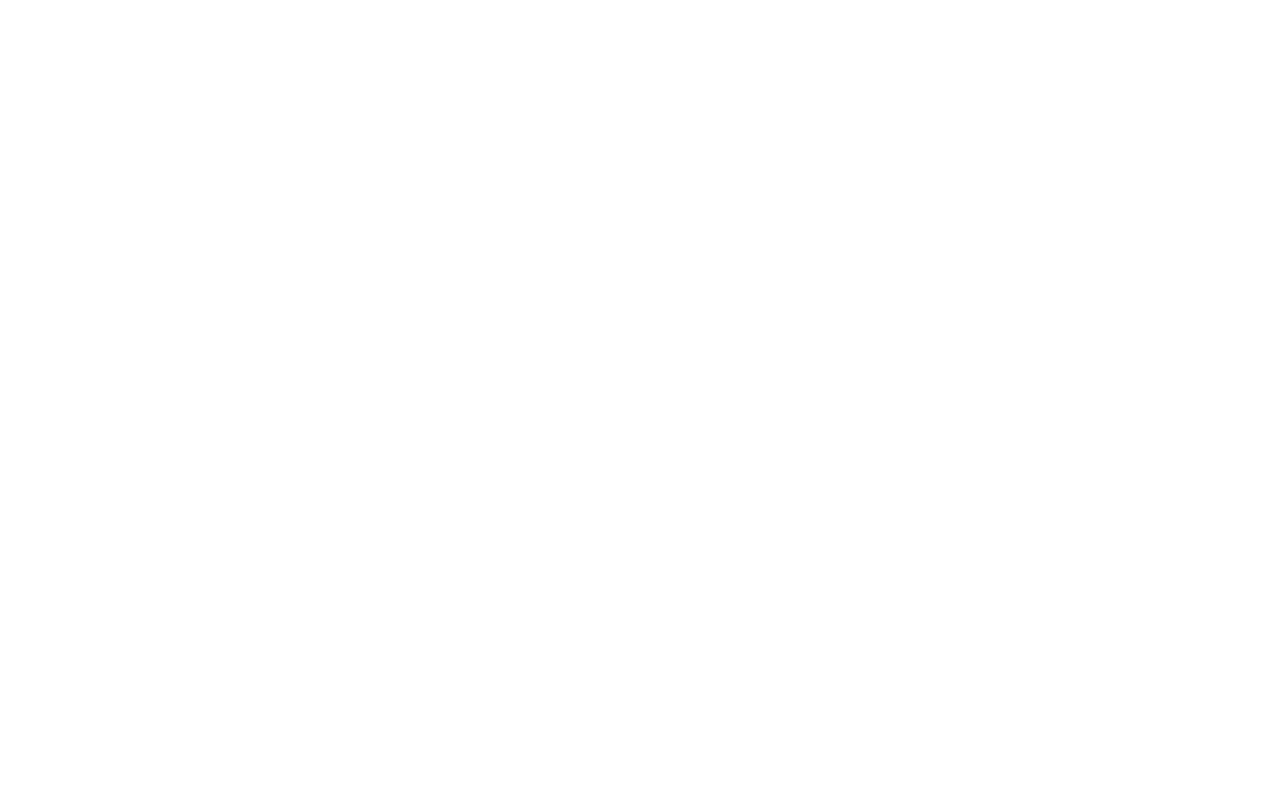
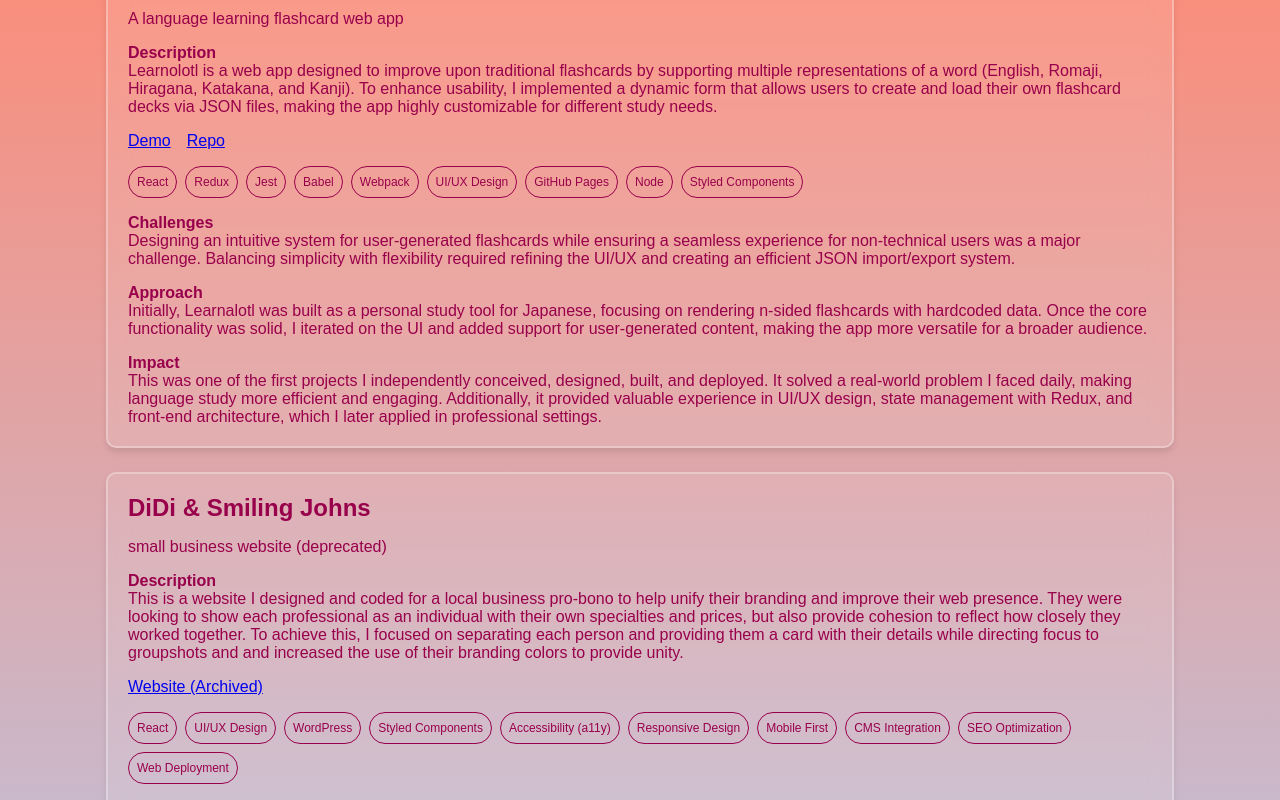
Before and after one commit to cflinchbaugh/portfolio, a React (Vite) app: page / in a window 1280 px wide. Shown: the part 2480-3280 px from the top of the page. Before the commit the page ends 2400 px from the top, so only its background shows below. Built offline with nearby package versions, Linux system fonts and the light colour scheme.

Commit message:
Add Projects page, frosted-glass class, useProjects hook

```diff
--- a/src/App.tsx
+++ b/src/App.tsx
@@ -1,6 +1,7 @@
 import { About } from "./pages/About";
 import { Achievements } from "./pages/Achievements";
 import { Hero } from "./pages/Hero";
+import { Projects } from "./pages/Projects";
 
 function App() {
   return (
@@ -8,6 +9,7 @@ function App() {
       <Hero />
       <About />
       <Achievements />
+      <Projects />
     </main>
   );
 }
--- /dev/null
+++ b/src/components/Project.tsx
@@ -0,0 +1,105 @@
+import { css } from "@emotion/css";
+import { theme } from "../theme";
+import { type Project as ProjectData } from "../hooks/useProjects";
+
+type ProjectProps = ProjectData;
+
+export const Project = ({
+  approach,
+  challenges,
+  description,
+  impact,
+  links = [],
+  name,
+  subheader,
+  tags,
+}: ProjectProps) => {
+  return (
+    <div
+      className={css`
+        display: flex;
+        flex-direction: column;
+        gap: ${theme.spacing.md};
+      `}
+    >
+      <h3
+        className={css`
+          font-size: ${theme.fontSizes.xl};
+        `}
+      >
+        <strong>{name}</strong>
+      </h3>
+      <div>{subheader}</div>
+
+      <div>
+        <h4>
+          <strong>Description</strong>
+        </h4>
+
+        <div>{description}</div>
+      </div>
+
+      {Boolean(links.length) && (
+        <div
+          data-testid="project-links"
+          className={css`
+            display: flex;
+            flex-direction: row;
+            gap: ${theme.spacing.md};
+          `}
+        >
+          {links.map((link) => (
+            <a href={link.url} key={link.name} target="_blank">
+              {link.name}
+            </a>
+          ))}
+        </div>
+      )}
+
+      <div
+        className={css`
+          display: flex;
+          flex-direction: row;
+          flex-wrap: wrap;
+          gap: ${theme.spacing.sm};
+        `}
+      >
+        {tags.map((tag) => (
+          <div
+            className={css`
+              font-size: ${theme.fontSizes.xs};
+              border: solid 1px;
+              border-radius: ${theme.spacing.lg};
+              padding: ${theme.spacing.sm};
+            `}
+            key={tag}
+          >
+            {tag}
+          </div>
+        ))}
+      </div>
+
+      <div>
+        <h4>
+          <strong>Challenges</strong>
+        </h4>
+
+        <div>{challenges}</div>
+      </div>
+      <div>
+        <h4>
+          <strong>Approach</strong>
+        </h4>
+
+        <div>{approach}</div>
+      </div>
+      <div>
+        <h4>
+          <strong>Impact</strong>
+        </h4>
+
+        <div>{impact}</div>
+      </div>
+    </div>
+  );
+};
--- /dev/null
+++ b/src/hooks/useProjects.ts
@@ -0,0 +1,85 @@
+import { useMemo } from "react";
+
+export type Project = {
+  approach: string;
+  challenges: string;
+  description: string;
+  impact: string;
+  links?: {
+    name: string;
+    url: string;
+  }[];
+  name: string;
+  subheader: string;
+  tags: string[];
+};
+
+const projects: Project[] = [
+  {
+    name: "Learnalotl",
+    subheader: "A language learning flashcard web app",
+    approach:
+      "Initially, Learnalotl was built as a personal study tool for Japanese, focusing on rendering n-sided flashcards with hardcoded data. Once the core functionality was solid, I iterated on the UI and added support for user-generated content, making the app more versatile for a broader audience.",
+    challenges:
+      "Designing an intuitive system for user-generated flashcards while ensuring a seamless experience for non-technical users was a major challenge. Balancing simplicity with flexibility required refining the UI/UX and creating an efficient JSON import/export system.",
+    description:
+      "Learnolotl is a web app designed to improve upon traditional flashcards by supporting multiple representations of a word (English, Romaji, Hiragana, Katakana, and Kanji). To enhance usability, I implemented a dynamic form that allows users to create and load their own flashcard decks via JSON files, making the app highly customizable for different study needs.",
+    impact:
+      "This was one of the first projects I independently conceived, designed, built, and deployed. It solved a real-world problem I faced daily, making language study more efficient and engaging. Additionally, it provided valuable experience in UI/UX design, state management with Redux, and front-end architecture, which I later applied in professional settings.",
+    links: [
+      {
+        name: "Demo",
+        url: "https://cflinchbaugh.github.io/Learnolotl/",
+      },
+      {
+        name: "Repo",
+        url: "https://github.com/cflinchbaugh/Learnolotl",
+      },
+    ],
+    tags: [
+      "React",
+      "Redux",
+      "Jest",
+      "Babel",
+      "Webpack",
+      "UI/UX Design",
+      "GitHub Pages",
+      "Node",
+      "Styled Components",
+    ],
+  },
+  {
+    name: "DiDi & Smiling Johns",
+    subheader: "small business website (deprecated)",
+    approach:
+      "I worked closely with the business owners to define their goals, prioritizing an engaging and personality-driven online presence. Through an iterative design process, I incorporated their feedback to create an accessible website featuring individual staff spotlights, a strong call to action, and interactive elements that highlighted the shop's welcoming atmosphere. To ensure maintainability, I implemented a custom CMS integration, allowing them to update select content safely while preserving design integrity. The final design struck a balance between individuality and brand cohesion, using color schemes, group photos, and layout consistency to unify the dual business.",
+    challenges:
+      "Building a website for a dual barber/salon required balancing individuality and cohesion—each stylist needed a personalized section while maintaining a unified brand identity. The business owners also wanted the ability to edit content with minimal risk, necessitating a custom CMS solution that was both flexible and easy to use. It was important to the core identity of the business that the website be inclusive and accessible, as well as accommodate a rotating staff, requiring a structure that could easily adapt to changes.",
+    description:
+      "This is a website I designed and coded for a local business pro-bono to help unify their branding and improve their web presence. They were looking to show each professional as an individual with their own specialties and prices, but also provide cohesion to reflect how closely they worked together. To achieve this, I focused on separating each person and providing them a card with their details while directing focus to groupshots and and increased the use of their branding colors to provide unity.",
+    impact:
+      "The website successfully increased customer engagement and boosted bookings by over 100%, giving the business a much-needed online presence. Customers frequently praised the site's design and usability, reinforcing the brand's credibility. The site remained active for several years, supporting the business until its closure due to pandemic-era challenges and ownership changes.",
+    links: [
+      {
+        name: "Website (Archived)",
+        url: "https://web.archive.org/web/20220308053756/https:/www.didiandsmilingjohns.com/",
+      },
+    ],
+    tags: [
+      "React",
+      "UI/UX Design",
+      "WordPress",
+      "Styled Components",
+      "Accessibility (a11y)",
+      "Responsive Design",
+      "Mobile First",
+      "CMS Integration",
+      "SEO Optimization",
+      "Web Deployment",
+    ],
+  },
+];
+
+export const useProjects = () => {
+  return useMemo(() => projects, []);
+};
--- a/src/index.css
+++ b/src/index.css
@@ -51,3 +51,13 @@ ul {
   position: absolute;
   clip-path: inset(100%);
 }
+
+.frosted-glass {
+  background: rgba(255, 255, 255, 0.1); /* Semi-transparent white */
+  backdrop-filter: blur(10px); /* Frosted effect */
+  border-radius: 10px;
+  box-shadow: 0 4px 6px rgba(0, 0, 0, 0.1); /* slight shadow */
+  padding: 20px;
+  border: 2px solid rgba(255, 255, 255, 0.3); /* border with subtle transparency */
+  margin: auto;
+}
--- /dev/null
+++ b/src/pages/Projects.tsx
@@ -0,0 +1,37 @@
+import { css } from "@emotion/css";
+import { theme } from "../theme";
+import { Project } from "../components/Project";
+import { useProjects } from "../hooks/useProjects";
+
+export const Projects = () => {
+  const projectData = useProjects();
+
+  return (
+    <div
+      className={css`
+        display: flex;
+        flex-direction: column;
+        margin: auto;
+        gap: ${theme.spacing.lg};
+        min-height: 100vh;
+        background: linear-gradient(to bottom, #fe8a75 0%, #b5cbed 100%);
+        padding: ${theme.spacing.lg};
+      `}
+    >
+      <h2 className="hidden">Projects</h2>
+      {projectData.map((project) => (
+        <div
+          className={
+            css`
+              margin: auto;
+              max-width: 80vw;
+            ` + " frosted-glass"
+          }
+          key={project.name}
+        >
+          <Project key={project.name} {...project} />
+        </div>
+      ))}
+    </div>
+  );
+};
```
Also changed, not shown: 1 other file (tests, documents, lock files or other folders).
